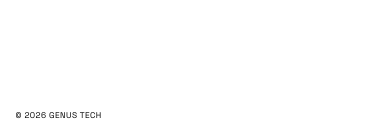
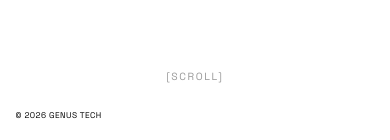
Before and after one commit to DevEduardoSouza/genus-landing, a Next.js app: page / in a window 390 px wide. Shown: the part 702-842 px from the top of the page. Built offline with nearby package versions, Linux system fonts and the light colour scheme.

Commit message:
feat: add [scroll] hint on mobile hero screen
Show a bouncing [scroll] indicator at the bottom of the first viewport
on mobile. Hidden on desktop. Fades out via GSAP when user starts scrolling.

Co-Authored-By: Claude Opus 4.6 <noreply@anthropic.com>

```diff
--- a/app/page.tsx
+++ b/app/page.tsx
@@ -9,6 +9,9 @@ export default function Home() {
         Genus Tech — Desenvolvimento de Software
       </h1>
       <HomeLogo />
+      <div className="home__scroll-hint">
+        <span>[scroll]</span>
+      </div>
       <HomeGallery />
     </main>
   );
--- a/components/home-gallery.tsx
+++ b/components/home-gallery.tsx
@@ -41,6 +41,19 @@ export default function HomeGallery() {
 
     const cards = galleryRef.current?.querySelectorAll(".project-card");
     if (!cards) return;
+
+    const scrollHint = document.querySelector(".home__scroll-hint");
+    if (scrollHint) {
+      gsap.to(scrollHint, {
+        opacity: 0,
+        scrollTrigger: {
+          trigger: document.body,
+          start: "top top",
+          end: "50px top",
+          scrub: true,
+        },
+      });
+    }
 
     cards.forEach((card) => {
       gsap.fromTo(
--- a/styles/home.css
+++ b/styles/home.css
@@ -112,6 +112,33 @@
   opacity: 0.5;
 }
 
+/* ===== SCROLL HINT ===== */
+.home__scroll-hint {
+  display: none;
+}
+
+@media (max-width: 768px) {
+  .home__scroll-hint {
+    display: block;
+    position: fixed;
+    bottom: var(--footer-height);
+    left: 0;
+    width: 100%;
+    text-align: center;
+    font-size: var(--text-sm);
+    letter-spacing: 0.15em;
+    opacity: 0.4;
+    z-index: 3;
+    pointer-events: none;
+    animation: scrollHintBounce 2s ease-in-out infinite;
+  }
+}
+
+@keyframes scrollHintBounce {
+  0%, 100% { transform: translateY(0); }
+  50% { transform: translateY(-8px); }
+}
+
 /* ===== SPACER ROWS ===== */
 .home__spacer {
   height: 30vh;
```
